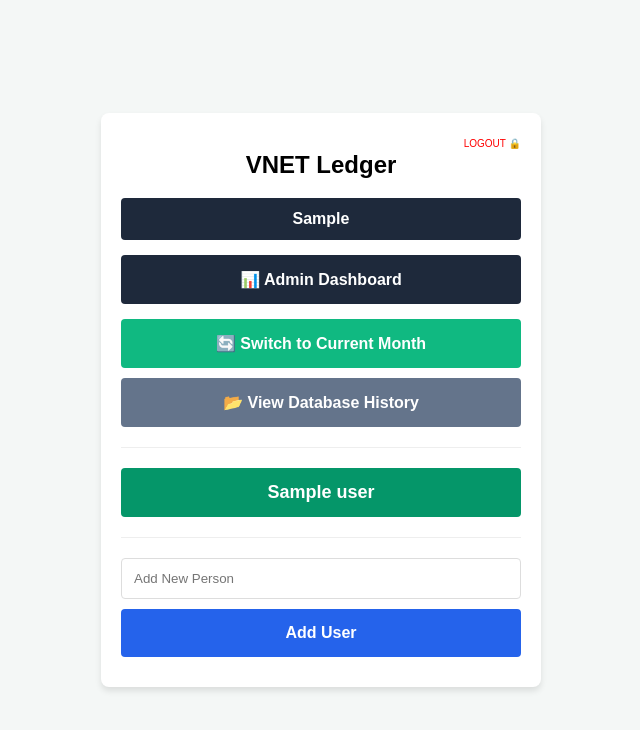
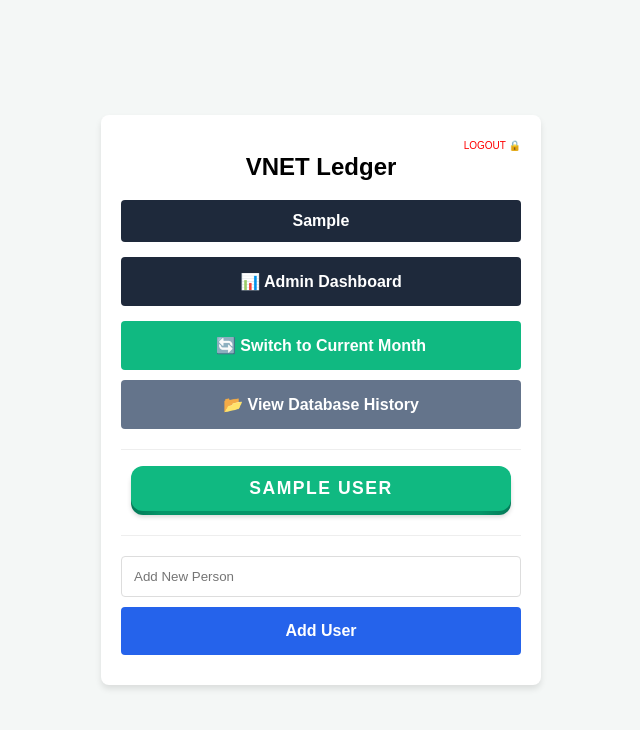
Before and after one commit to VihanNethmira/vnetloansystem2.0, a Flask app: template templates/select.html in a window 1280 px wide. Shown: the top 730 px of the page, without its empty margins (319-959 px from the left). Run offline with Flask 3, Linux system fonts and the light colour scheme; the template is opened without the code that fills it: most values are stand-ins (such as "Sample title", 1, 10 or a date in 2020).

Commit message:
Refactor user links with new design and styles
Updated user link display with new styles and structure.

```diff
--- a/templates/select.html
+++ b/templates/select.html
@@ -4,14 +4,154 @@
     <meta name="viewport" content="width=device-width, initial-scale=1.0">
     <title>VNET Ledger</title>
     <style>
-        body { font-family: sans-serif; background: #f4f7f6; display: flex; justify-content: center; align-items: center; min-height: 100vh; margin: 0; padding: 20px; box-sizing: border-box;}
-        .box { background: white; padding: 20px; border-radius: 8px; box-shadow: 0 4px 6px rgba(0,0,0,0.1); text-align: center; width: 100%; max-width: 400px; }
-        .month-banner { background: #1e293b; color: white; padding: 12px; border-radius: 4px; margin-bottom: 15px; font-weight: bold; }
-        .live-tag { background: #10b981; color: white; font-size: 10px; padding: 2px 6px; border-radius: 10px; vertical-align: middle; margin-left: 5px; }
-        .user-link { display: block; padding: 14px; margin: 8px 0; background: #059669; color: white; text-decoration: none; border-radius: 4px; font-weight: bold; font-size: 18px;}
-        .btn { padding: 15px; background: #2563eb; color: white; border: none; border-radius: 4px; width: 100%; text-decoration: none; display: block; font-weight: bold; box-sizing: border-box; margin-bottom: 10px; font-size: 16px; cursor: pointer; }
-        hr { border: 0; border-top: 1px solid #eee; margin: 20px 0; }
-        input { padding: 12px; width: 100%; border: 1px solid #ddd; border-radius: 4px; margin-bottom: 10px; box-sizing: border-box; }
+        body { font-family: sans-serif;
+            background: #f4f7f6;
+            display: flex;
+            justify-content: center;
+            align-items: center;
+            min-height: 100vh;
+            margin: 0;
+            padding: 20px;
+            box-sizing: border-box;
+        }
+        .box { background: white;
+            padding: 20px;
+            border-radius: 8px;
+            box-shadow: 0 4px 6px rgba(0,0,0,0.1);
+            text-align: center;
+            width: 100%;
+            max-width: 400px;
+        }
+        .month-banner { background: #1e293b;
+            color: white; padding: 12px;
+            border-radius: 4px;
+            margin-bottom: 15px;
+            font-weight: bold;
+        }
+        .live-tag { background: #10b981;
+            color: white;
+            font-size: 10px;
+            padding: 2px 6px;
+            border-radius: 10px;
+            vertical-align: middle;
+            margin-left: 5px;
+        }
+
+               /* Container eka center karanna saha margin danna */
+.user-link-wrapper {
+  display: block;
+  margin: 15px auto; /* Button athara ida */
+  width: 95%; /* Button eke palala */
+  text-decoration: none;
+}
+
+.pushable {
+  position: relative;
+  background: transparent;
+  padding: 0px;
+  border: none;
+  cursor: pointer;
+  outline-offset: 4px;
+  transition: filter 250ms;
+  -webkit-tap-highlight-color: rgba(0, 0, 0, 0);
+  display: block;
+}
+
+.shadow {
+  position: absolute;
+  top: 0;
+  left: 0;
+  height: 100%;
+  width: 100%;
+  background: rgba(0, 0, 0, 0.15); /* Poddak dark kala */
+  border-radius: 12px;
+  filter: blur(2px);
+  will-change: transform;
+  transform: translateY(2px);
+  transition: transform 600ms cubic-bezier(0.3, 0.7, 0.4, 1);
+}
+
+.edge {
+  position: absolute;
+  top: 0;
+  left: 0;
+  height: 100%;
+  width: 100%;
+  border-radius: 12px;
+  background: linear-gradient(
+    to right,
+    #047857 0%, /* Dark Green (Edge) */
+    #059669 8%,
+    #059669 92%,
+    #047857 100%
+  );
+}
+
+.front {
+  display: block;
+  position: relative;
+  border-radius: 12px;
+  background: #10b981; /* Oyaage ledger eke green paata */
+  padding: 12px 20px;
+  color: white;
+  font-weight: bold;
+  text-transform: uppercase;
+  letter-spacing: 1.5px;
+  font-size: 1.1rem;
+  transform: translateY(-4px);
+  transition: transform 600ms cubic-bezier(0.3, 0.7, 0.4, 1);
+  text-align: center;
+}
+
+.pushable:hover {
+  filter: brightness(110%);
+}
+
+.pushable:hover .front {
+  transform: translateY(-6px);
+  transition: transform 250ms cubic-bezier(0.3, 0.7, 0.4, 1.5);
+}
+
+.pushable:active .front {
+  transform: translateY(-2px);
+  transition: transform 34ms;
+}
+
+.pushable:hover .shadow {
+  transform: translateY(4px);
+  transition: transform 250ms cubic-bezier(0.3, 0.7, 0.4, 1.5);
+}
+
+.pushable:active .shadow {
+  transform: translateY(1px);
+  transition: transform 34ms;
+}
+
+        .btn { padding: 15px;
+            background: #2563eb;
+            color: white;
+            border: none;
+            border-radius: 4px;
+            width: 100%;
+            text-decoration: none;
+            display: block;
+            font-weight: bold;
+            box-sizing: border-box;
+            margin-bottom: 10px;
+            font-size: 16px;
+            cursor: pointer;
+        }
+        hr { border: 0;
+            border-top: 1px solid #eee;
+            margin: 20px 0;
+        }
+        input { padding: 12px;
+            width: 100%;
+            border: 1px solid #ddd;
+            border-radius: 4px;
+            margin-bottom: 10px;
+            box-sizing: border-box;
+        }
     </style>
 </head>
 <body>
@@ -34,7 +174,13 @@
 
         <hr>
         {% for user in users %}
-            <a href="/user/{{ user }}" class="user-link">{{ user }}</a>
+        <a href="/user/{{ user }}" class="pushable user-link-wrapper">
+        <span class="shadow"></span>
+        <span class="edge"></span>
+        <span class="front">
+        {{ user }}
+        </span>
+        </a>
         {% endfor %}
         <hr>
 
```
